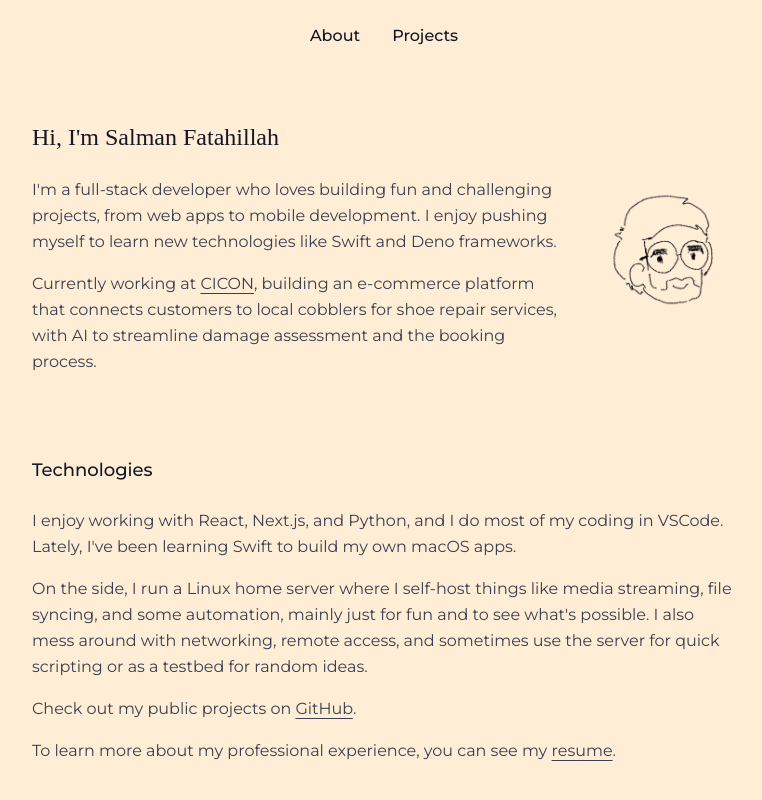
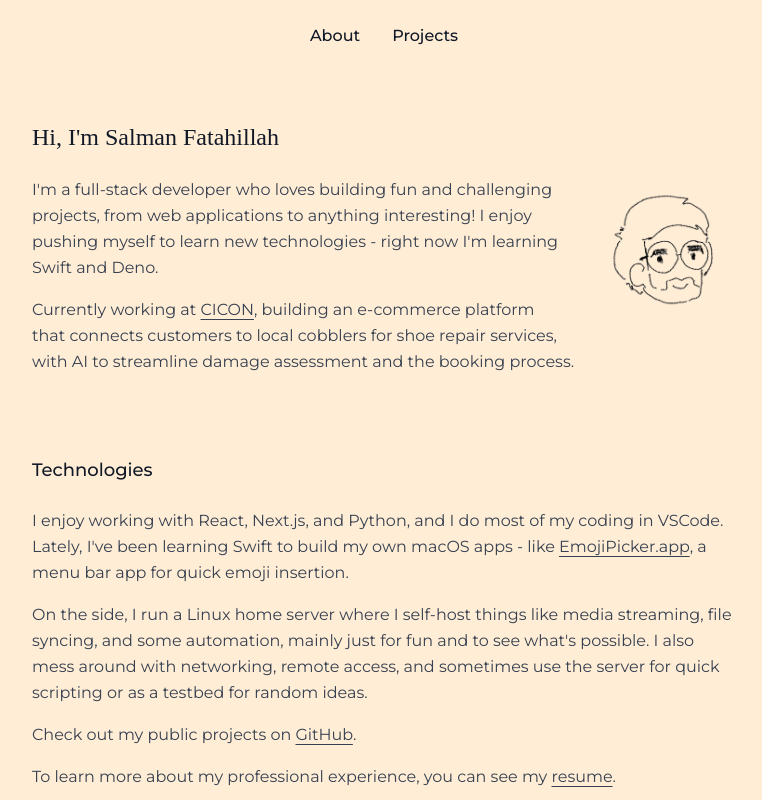
Before and after one commit to salmaniye/salmaniye.github.io, a React (Vite) app: page / in a window 1280 px wide. Shown: the top 800 px of the page, without its empty margins (256-1018 px from the left). Built offline with nearby package versions, Linux system fonts and the light colour scheme; a web font is replaced by a local one.

Commit message:
edited projects

```diff
--- a/src/components/Hero.tsx
+++ b/src/components/Hero.tsx
@@ -23,10 +23,8 @@ const Hero: React.FC = () => {
             />
             <div className="space-y-4 text-md text-gray-700 leading-relaxed">
               <p>
-                I'm a full-stack developer who loves building fun and
-                challenging projects, from web apps to mobile development. I
-                enjoy pushing myself to learn new technologies like Swift and
-                Deno frameworks.
+                I'm a full-stack developer who loves building fun and challenging projects, from web applications to anything interesting!
+                I enjoy pushing myself to learn new technologies - right now I'm learning Swift and Deno.
               </p>
               <p>
                 Currently working at{" "}
@@ -54,7 +52,16 @@ const Hero: React.FC = () => {
             <p>
               I enjoy working with React, Next.js, and Python, and I do most of
               my coding in VSCode. Lately, I've been learning Swift to build my
-              own macOS apps.
+              own macOS apps - like{" "}
+              <a
+                href="https://github.com/salmaniye/EmojiPicker.app"
+                target="_blank"
+                rel="noopener noreferrer"
+                className="underline underline-offset-4 hover:text-gray-500 transition-colors"
+              >
+                EmojiPicker.app
+              </a>
+              , a menu bar app for quick emoji insertion.
             </p>
             <p>
               On the side, I run a Linux home server where I self-host things
--- a/src/data/projects.ts
+++ b/src/data/projects.ts
@@ -10,6 +10,14 @@ export interface Project {
 export const projects: Project[] = [
   {
     id: 1,
+    title: "EmojiPicker.app",
+    description: "A macOS menu bar app for quick emoji insertion (In Progress)",
+    image: "",
+    link: "https://github.com/salmaniye/EmojiPicker.app",
+    summary: "Swift app that lets you quickly insert emojis anywhere by typing shortcuts like :heart or :fire. Built for macOS with accessibility integration."
+  },
+  {
+    id: 2,
     title: "A Web Application to Display Sentiments of Pre-release Tweets on Main Series Pokemon Games",
     description: "My final project for my MSc",
     image: "/projects/pokemon-msc-project.png",
@@ -17,14 +25,14 @@ export const projects: Project[] = [
     summary: "Built a web application that analyzes and displays sentiment from Twitter data about Pokemon games"
   },
   {
-    id: 2,
+    id: 3,
     title: "Analysing Negative Sentiment in Tweets: Insights into Pokemon Sword and Shield Concerns",
     description: "Using my web application on Pokemon tweets, I conducted an analysis of what audiences were concerned about before release",
     image: "/projects/audiences_concern.jpg",
     link: "https://drive.google.com/file/d/1j3_ugxIjaYIc3MosOfbLaE2ujIWkMnUM/view?usp=sharing"
   },
   {
-    id: 3,
+    id: 4,
     title: "Flashcard Maker Web App",
     description: "Used Streamlit to create a Flashcard Maker",
     image: "/projects/flashcards.png",
--- a/src/pages/Projects.tsx
+++ b/src/pages/Projects.tsx
@@ -5,13 +5,21 @@ const Projects = () => {
     <main className="max-w-3xl mx-auto px-4 py-12">
       <div className="space-y-12">
         <div className="border-t border-orange-100 pt-8">
-          <h1 className="text-2xl font-normal text-gray-900 mb-8">
+          <h1 className="text-2xl font-normal text-gray-900 mb-4">
             Projects
           </h1>
+          <p className="text-gray-700 leading-relaxed mb-8">
+            A collection of projects I've built while learning new technologies and exploring different ideas.
+          </p>
 
-          <div className="space-y-12">
-            {projects.map((project) => (
+          <div className="space-y-16">
+            {projects.map((project, index) => (
               <div key={project.id} className="space-y-4">
+                {index > 0 && (
+                  <div className="border-t border-orange-200 pt-12 -mt-4" />
+                )}
+
+                {project.image && (
                   <div className="aspect-video relative overflow-hidden rounded-lg bg-orange-100">
                     <img
                       src={project.image}
@@ -19,6 +27,7 @@ const Projects = () => {
                       className="object-cover w-full h-full"
                     />
                   </div>
+                )}
 
                 <div className="space-y-2">
                   <h2 className="font-medium text-gray-900 text-lg">
```
Lines whose indentation alone changed are shown as unchanged.
